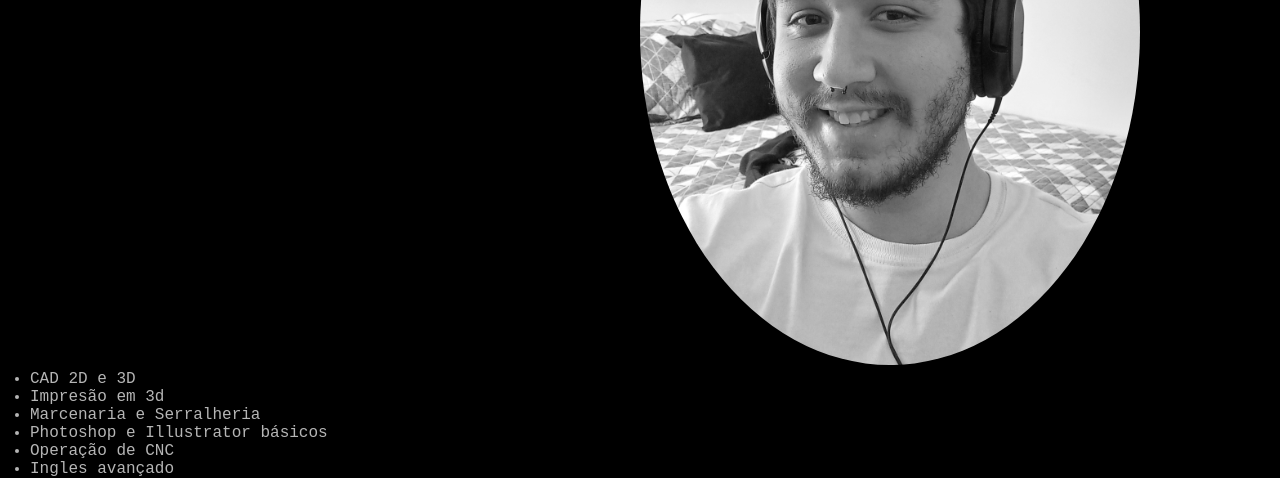
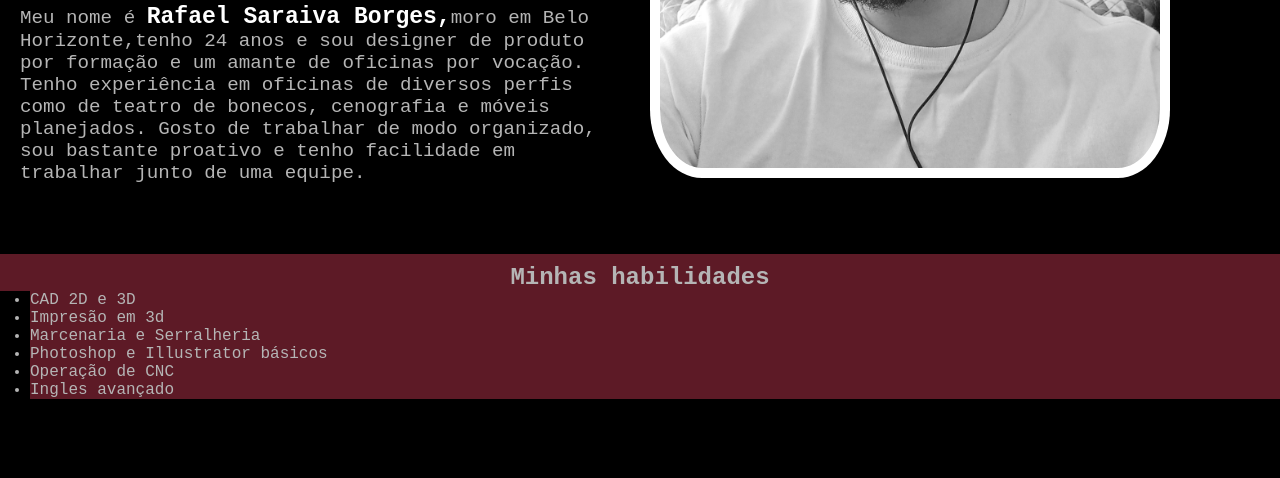
Before and after one commit to rafael-saraiva-b/Portifolio, a plain HTML site: page index.html in a window 1280 px wide. Shown: the part 509-987 px from the top of the page. After the commit the page ends 928 px from the top, so only its background shows below. Drawn offline with Linux system fonts and the light colour scheme.

Commit message:
tentando alinhar por cima o texto em relacao a imagem

```diff
--- a/index.html
+++ b/index.html
@@ -25,8 +25,10 @@ Um índice com links internos para as diferentes seções do seu portfólio.
     <p>Meu nome é <strong id="nome"> Rafael Saraiva Borges,</strong>moro em Belo Horizonte,tenho 24 anos e sou designer de produto por formação e um amante de oficinas por vocação.
         Tenho experiência em oficinas de diversos perfis como de teatro de bonecos, cenografia e móveis planejados.
         Gosto de trabalhar de modo organizado, sou bastante proativo e tenho facilidade em trabalhar junto de uma equipe.
+
         </p></div>
-    <img src="images/20220715_111719.jpg" alt="Foto do Rafael Saraiva." width="500px">
+   <div id="img"> <img src="images/20220715_111719.jpg" alt="Foto do Rafael Saraiva." width="500px"></div>
+<h2>Minhas habilidades</h2>
 
     <ul>
         <li>CAD 2D e 3D </li>
@@ -35,8 +37,9 @@ Um índice com links internos para as diferentes seções do seu portfólio.
         <li>  Photoshop e Illustrator básicos</li>
         <li>  Operação de CNC</li>
         <li> Ingles avançado</li>
+    </ul>
+<p></p>
 
-    </ul>
 </body>
 
 </html>
--- a/stytle.css
+++ b/stytle.css
@@ -19,6 +19,7 @@ body{
     height: 50px;
     width: 100%;
     position:fixed;
+    z-index: 5;
 }
 
 h1{
@@ -30,22 +31,36 @@ p{
     margin: 20px;
 }
 #primeiro-paragrafo{
-    position: relative;
-    top: 80px;
+    position: static;
+    display: inline-block;
     width: 50%;
+}
+#primeiro-paragrafo p{
+    font-size: 120%;
+
 }
 #nome{
     color: rgb(255, 255, 255);
     font-size: 120%;
 }
+#img{
+    position: relative;
+    display: inline;
+    /* margin: auto; */
+}
 img{
-    border-radius: 100%;
+    border-radius: 10%;
     filter: grayscale(100%);
-    margin:auto;
-    position: relative;
-    left: 50%; ;
+    background-color: white;
+    padding: 10px;;
+}
+h2{
+    text-align: center;
+    margin-top: 50px;
+    background-color: rgb(93,26,38);
+    padding-top: 10px;
 }
 ul{
     margin-left: 30px;
-
+    background-color: rgb(93,26,38);
 }
```
